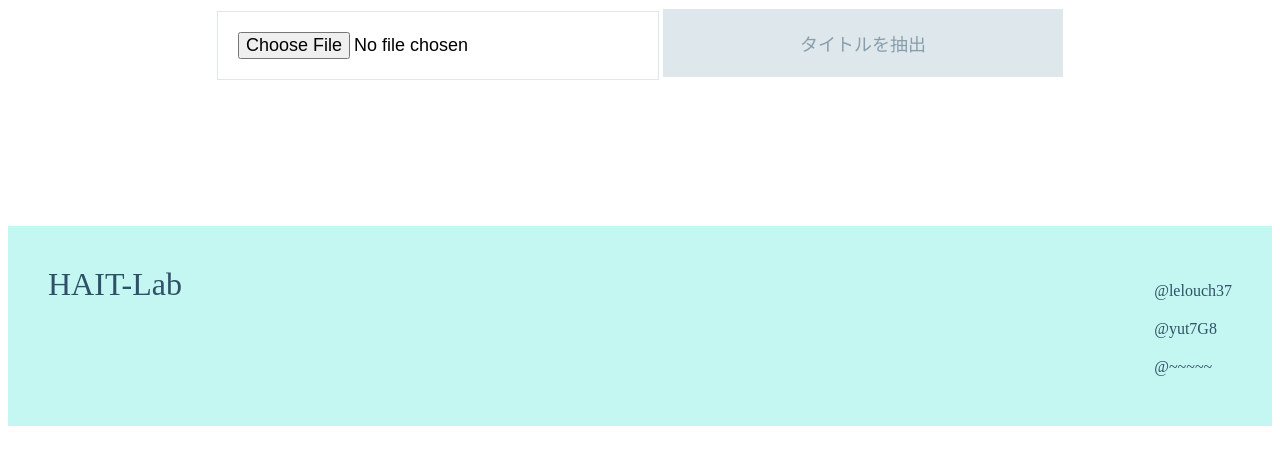
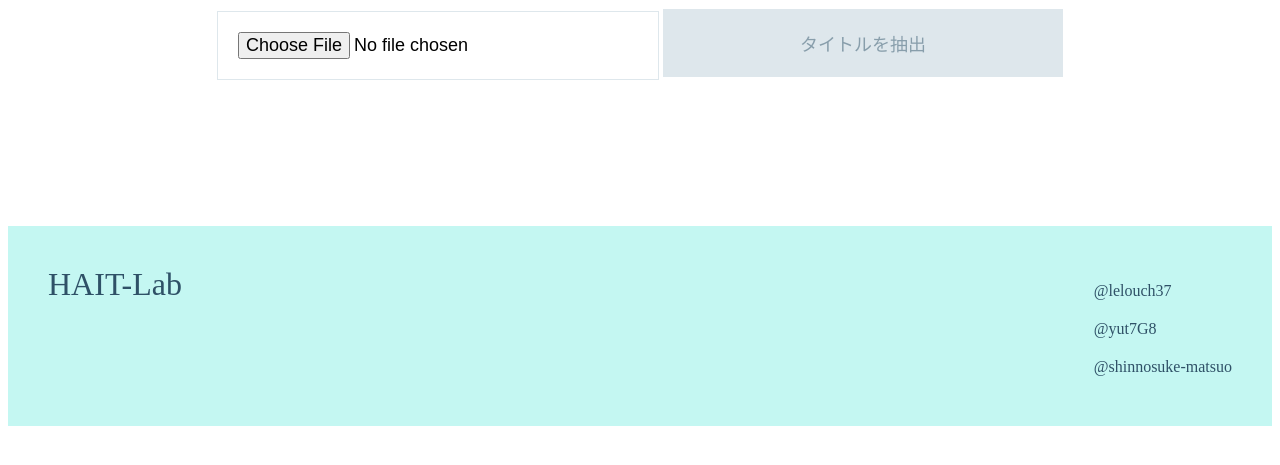
Before and after one commit to yut7G8/finalDevelop, a Flask app: page / in a window 1280 px wide. Shown: the part 263-728 px from the top of the page. Run offline with Flask 2, Linux system fonts and the light colour scheme.

Commit message:
footerの右側変更

```diff
--- a/app/templates/layout.html
+++ b/app/templates/layout.html
@@ -22,7 +22,7 @@
             <ul>
                 <li>@lelouch37</li>
                 <li>@yut7G8</li>
-                <li>@~~~~~</li>
+                <li>@shinnosuke-matsuo</li>
             </ul>
         </div>
     </div>
```
